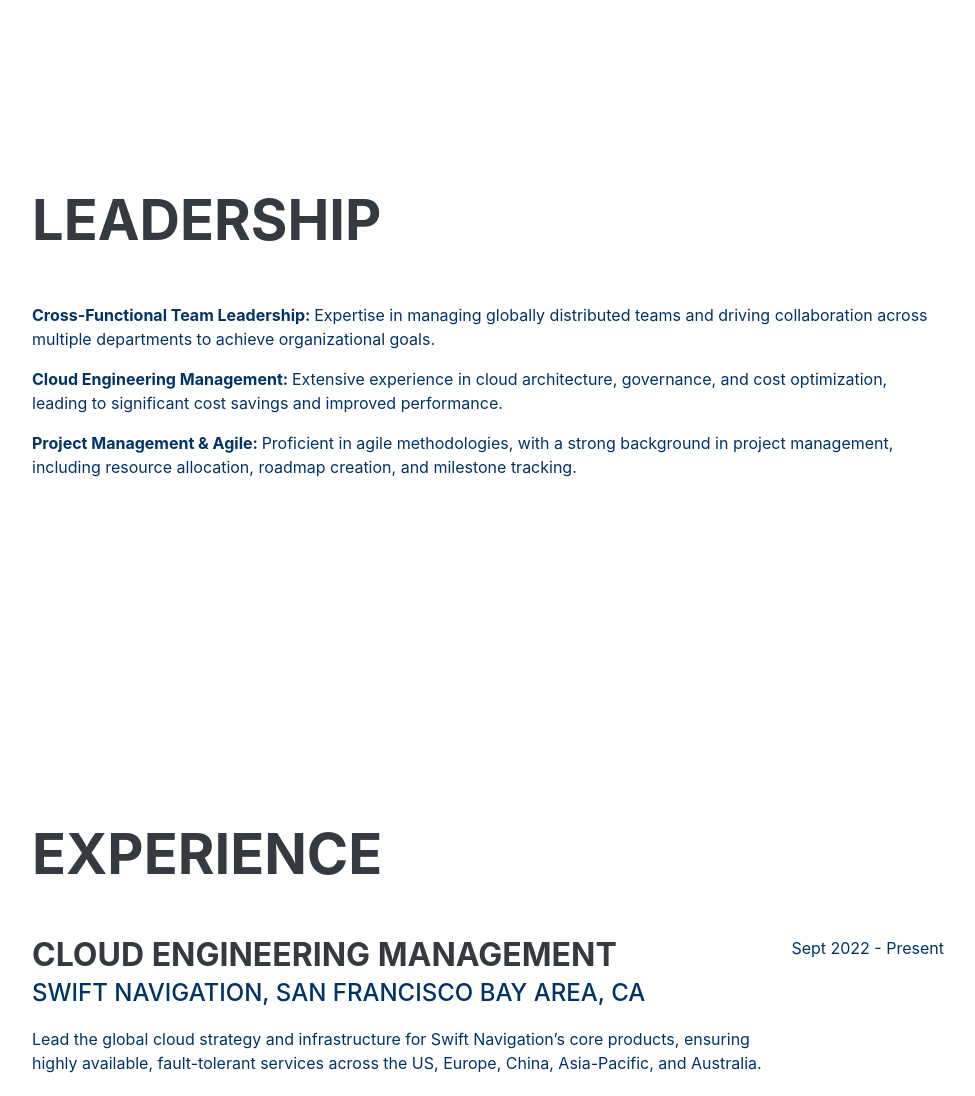
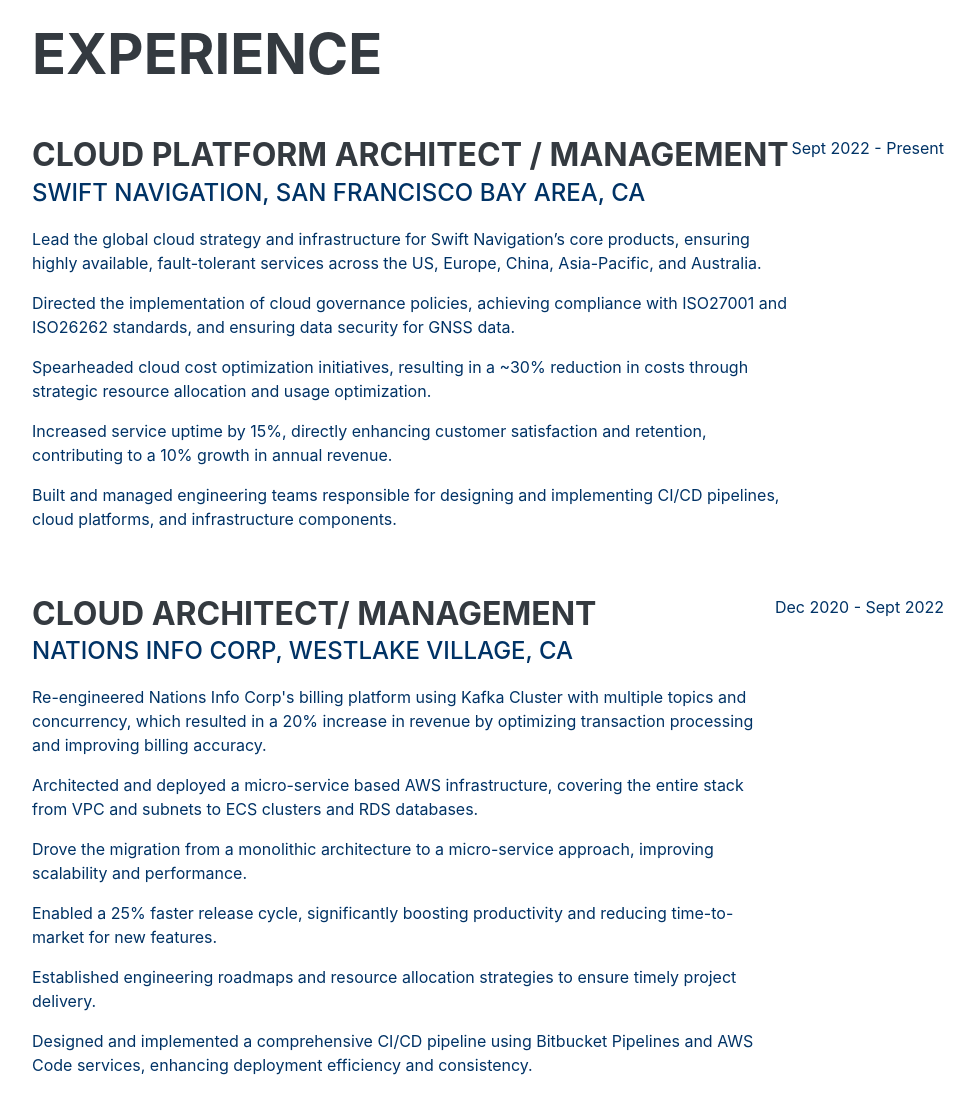
Before and after one commit to vishnusunkari/website, a plain HTML site: page docs/index.html in a window 1280 px wide. Shown: the part 860-1956 px from the top of the page, without its empty margins (288-1263 px from the left). Drawn offline with nearby package versions, Linux system fonts and the light colour scheme; a web font is replaced by a local one.

Commit message:
Update profile to reflect Architect  - Oct 2024

```diff
--- a/docs/index.html
+++ b/docs/index.html
@@ -70,7 +70,7 @@
                 </div>
             </section>
             <hr class="m-0" />
-            <!-- Leadership-->
+            <!-- Leadership>
             <section class="resume-section" id="leadership">
                 <div class="resume-section-content">
                     <h2 class="mb-5">Leadership</h2>
@@ -84,14 +84,14 @@
                             <p><b>Project Management & Agile: </b> Proficient in agile methodologies, with a strong background in project management, including resource allocation, roadmap creation, and milestone tracking.</p>
 
                 </div>
-            </section>
+            </section -->
             <!-- Experience-->
             <section class="resume-section" id="experience">
                 <div class="resume-section-content">
                     <h2 class="mb-5">Experience</h2>
                     <div class="d-flex flex-column flex-md-row justify-content-between mb-5">
                         <div class="flex-grow-1">
-                            <h3 class="mb-0">Cloud Engineering Management</h3>
+                            <h3 class="mb-0">Cloud Platform Architect / Management</h3>
                             <div class="subheading mb-3">Swift Navigation, San Francisco Bay Area, CA</div>
                             <p>Lead the global cloud strategy and infrastructure for Swift Navigation’s core products, ensuring highly available, fault-tolerant services across the US, Europe, China, Asia-Pacific, and Australia.</p>
                             <p>Directed the implementation of cloud governance policies, achieving compliance with ISO27001 and ISO26262 standards, and ensuring data security for GNSS data.</p>
@@ -103,7 +103,7 @@
                     </div>
                     <div class="d-flex flex-column flex-md-row justify-content-between mb-5">
                         <div class="flex-grow-1">
-                            <h3 class="mb-0">Head of Cloud Infrastructure</h3>
+                            <h3 class="mb-0">Cloud Architect/ Management</h3>
                             <div class="subheading mb-3">Nations Info Corp, Westlake Village, CA</div>
                             <p>Re-engineered Nations Info Corp's billing platform using Kafka Cluster with multiple topics and concurrency, which resulted in a 20% increase in revenue by optimizing transaction processing and improving billing accuracy.</p>
                             <p>Architected and deployed a micro-service based AWS infrastructure, covering the entire stack from VPC and subnets to ECS clusters and RDS databases.</p>
```
